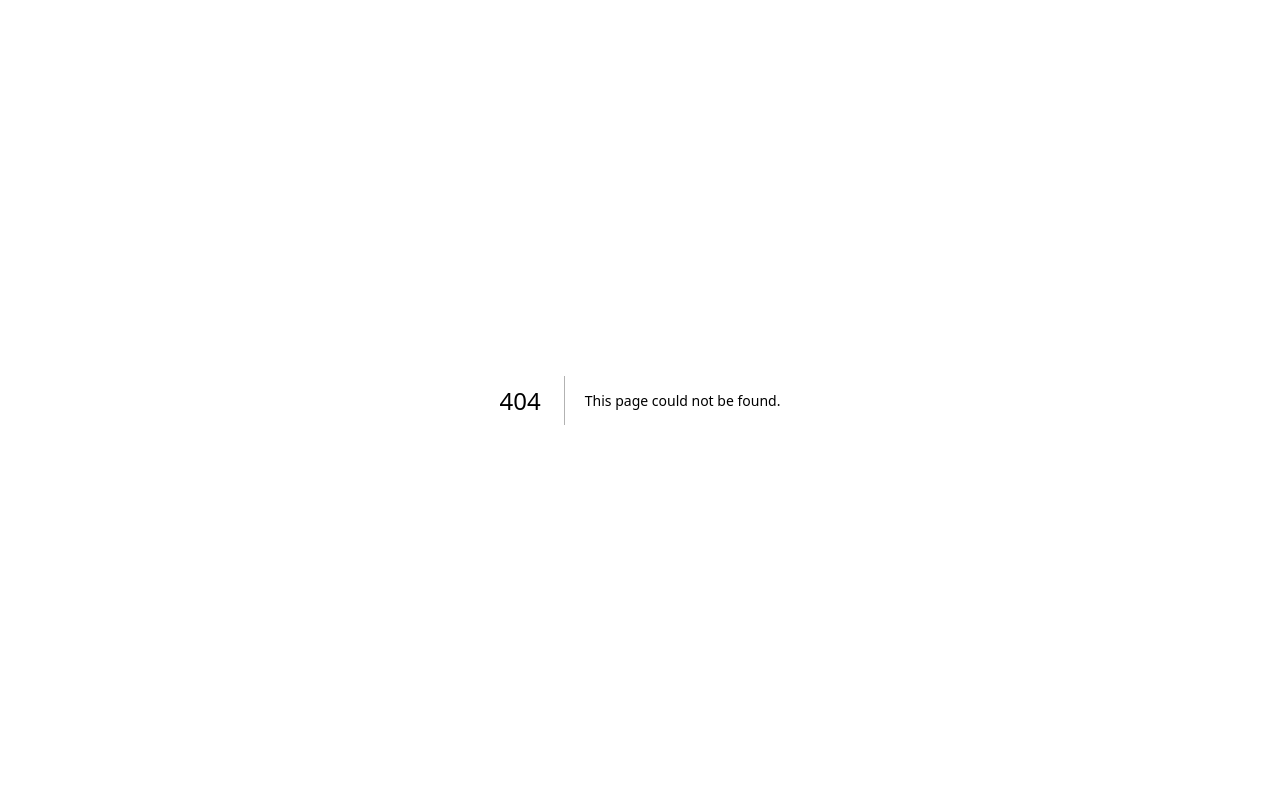
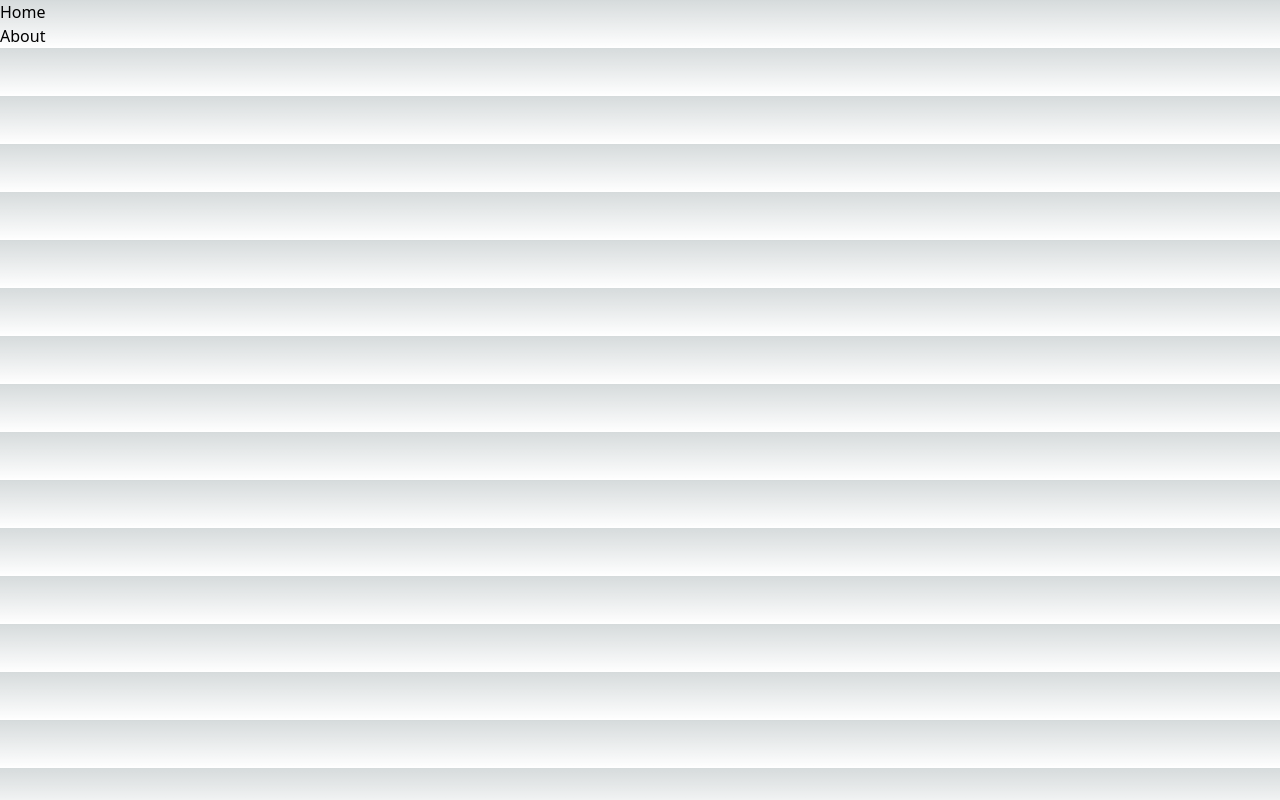
Before and after one commit to trieucaoduy/next-app-cicd, a Next.js app: page /homepage in a window 1280 px wide. Before the commit this address had no page. Built offline with nearby package versions, Linux system fonts and the light colour scheme.

Commit message:
fix: config vitest

```diff
--- a/package.json
+++ b/package.json
@@ -23,6 +23,7 @@
   },
   "devDependencies": {
     "@testing-library/react": "^16.0.0",
+    "@types/estree": "^1.0.5",
     "@types/node": "^20",
     "@types/react": "^18",
     "@types/react-dom": "^18",
--- /dev/null
+++ b/src/pages/homepage.tsx
@@ -0,0 +1,11 @@
+import Link from 'next/link'
+import React from 'react';
+
+export default function HomePage() {
+  return (
+    <div>
+      <h1>Home</h1>
+      <Link href="/about">About</Link>
+    </div>
+  )
+}
```
Also changed, not shown: tailwind.config.ts (+1 -10 lines), vitest.config.ts (added, +9 -0 lines), 2 other files (tests, documents, lock files or other folders).
